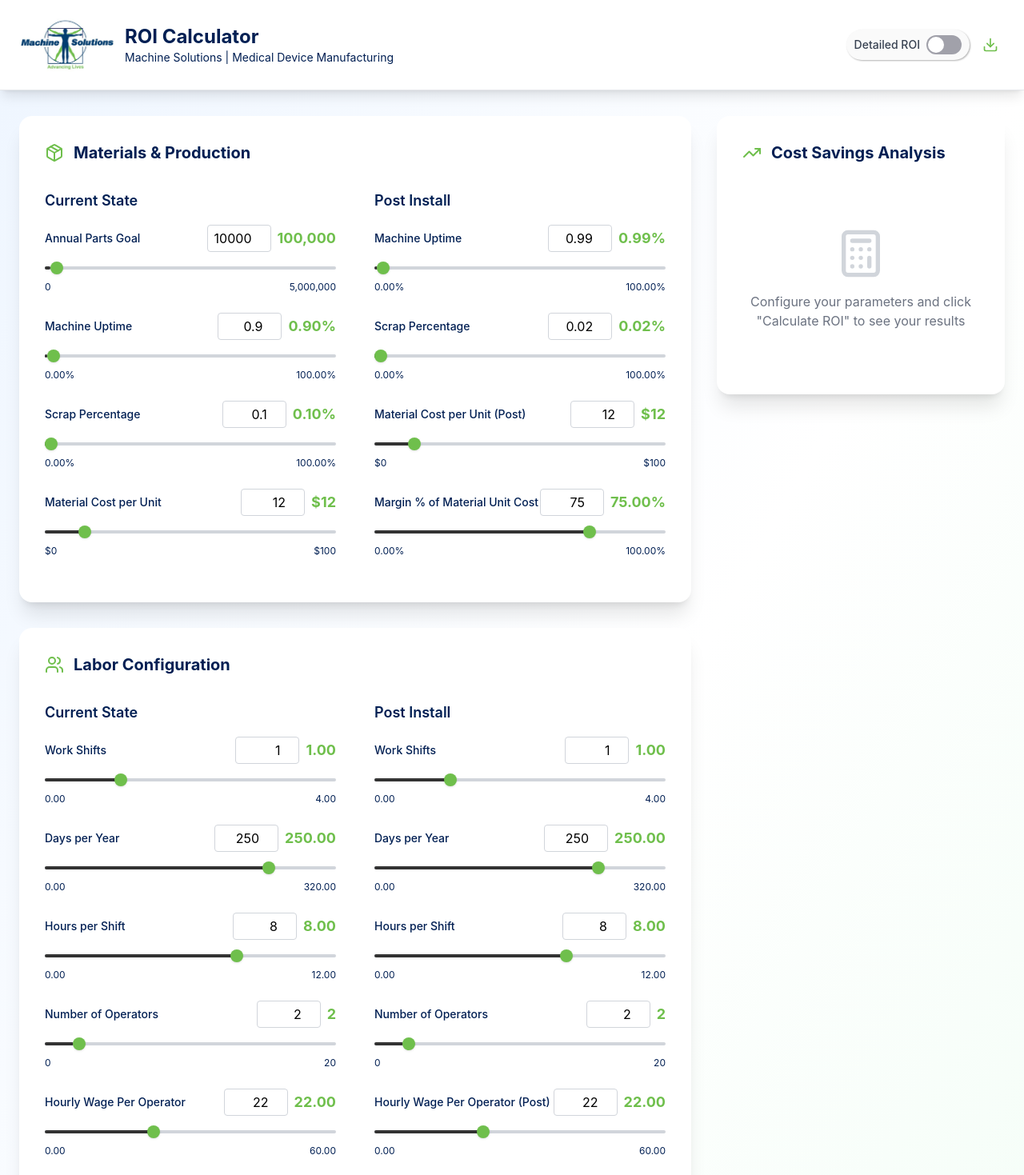
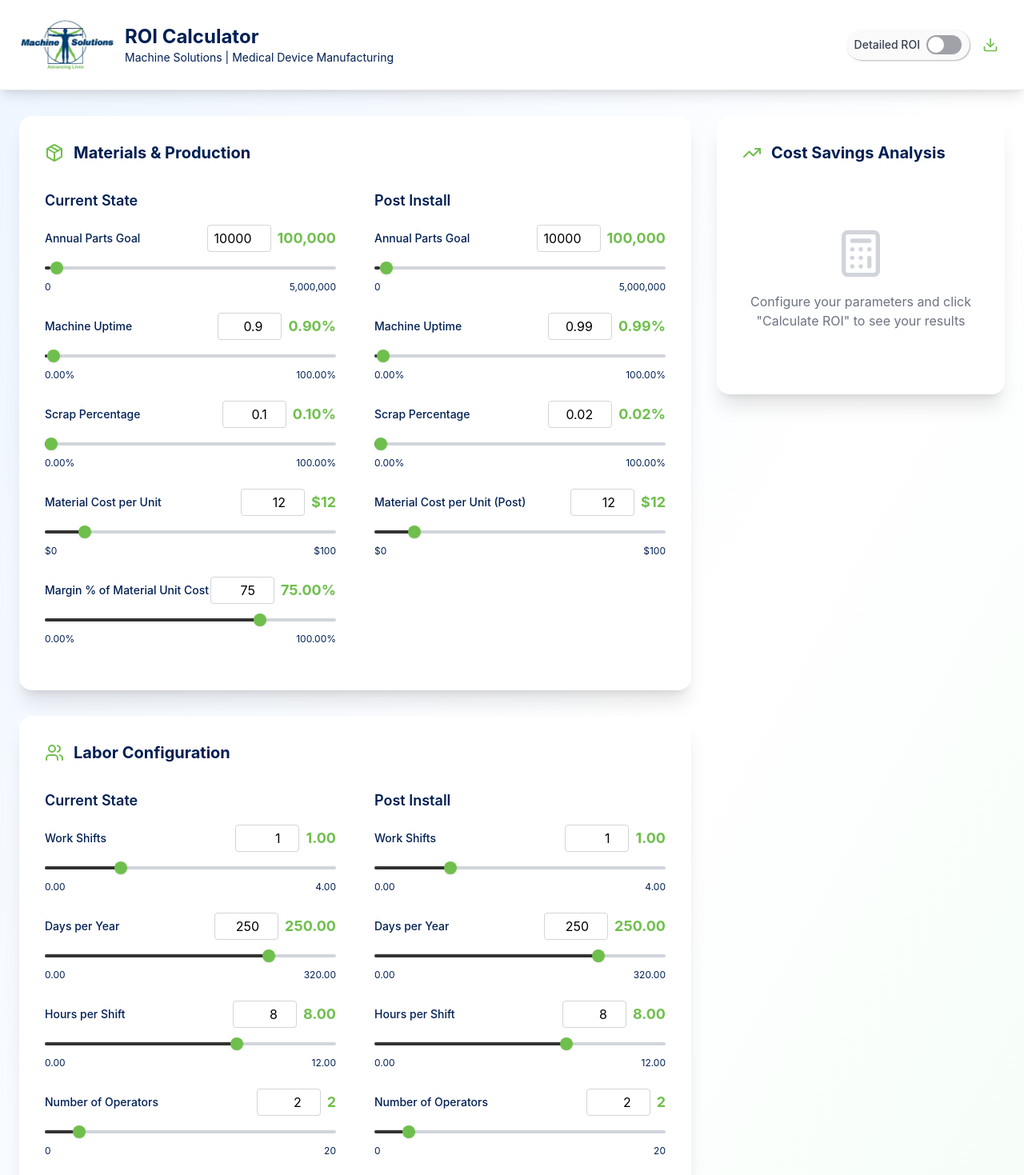
Before and after one commit to gohar2/roi-calculator-version-2, a React (Create React App) app: page / in a window 1280 px wide. Shown: the top 1469 px of the page at 80% size. Built offline with nearby package versions, Linux system fonts and the light colour scheme.

Commit message:
Added Parts Goal Post Field

```diff
--- a/src/Components/InfoPopup.jsx
+++ b/src/Components/InfoPopup.jsx
@@ -184,13 +184,14 @@ const InfoPopup = ({
       ['Machine Uptime', `${formatPercentage(inputs.machineUptimeCurrent || 0)}`],
       ['Scrap Percentage', `${formatPercentage(inputs.scrapPercentageCurrent || 0)}`],
       ['Material Cost per Unit', `${formatCurrency(inputs.materialCostPerUnit || 0)}`],
+      ['Margin % of Material Unit Cost', `${formatPercentage(inputs.marginPercentOfMaterialUnitCost || 0)}`]
     ];
 
     const materialsPostData = [
+      ['Annual Parts Goal', (inputs.annualPartsGoalPost || 0).toLocaleString()],
       ['Machine Uptime', `${formatPercentage(inputs.machineUptimePost || 0)}`],
       ['Scrap Percentage', `${formatPercentage(inputs.scrapPercentagePost || 0)}`],
       ['Material Cost per Unit', `${formatCurrency(inputs.materialCostPerUnitPost || 0)}`],
-      ['Margin % of Material Unit Cost', `${formatPercentage(inputs.marginPercentOfMaterialUnitCost || 0)}`]
     ];
 
     yPosition = drawSection('Materials & Production', materialsCurrentData, materialsPostData, yPosition);
--- a/src/Components/calculator.jsx
+++ b/src/Components/calculator.jsx
@@ -96,6 +96,7 @@ const ROICalculator = ({
 
     // Materials
     annualPartsGoal: 100000,
+    annualPartsGoalPost: 100000,
     machineUptimeCurrent: 0.9,
     machineUptimePost: 0.99,
     scrapPercentageCurrent: 0.1,
@@ -285,7 +286,7 @@ const ROICalculator = ({
       (1 + scrapCurrent) *
       calcInputs.materialCostPerUnit;
     const postMaterialCost =
-      calcInputs.annualPartsGoal *
+      (calcInputs.annualPartsGoalPost || calcInputs.annualPartsGoal) *
       (1 + scrapPost) *
       (calcInputs.materialCostPerUnitPost ?? calcInputs.materialCostPerUnit);
 
@@ -294,7 +295,9 @@ const ROICalculator = ({
       calcInputs.annualPartsGoal * uptimeCurrent * (1 - scrapCurrent)
     );
     const goodUnitsPost = Math.round(
-      calcInputs.annualPartsGoal * uptimePost * (1 - scrapPost)
+      (calcInputs.annualPartsGoalPost || calcInputs.annualPartsGoal) *
+      uptimePost *
+      (1 - scrapPost)
     );
     const deltaGoodUnits = goodUnitsPost - goodUnitsCurrent;
     // Unit-value benefit removed from calculation per request
@@ -530,12 +533,36 @@ const ROICalculator = ({
                     max={100}
                     suffix="$"
                   />
+                  <SliderInput
+                    label="Margin % of Material Unit Cost"
+                    value={inputs.marginPercentOfMaterialUnitCost}
+                    onChange={(value) =>
+                      handleInputChange(
+                        "marginPercentOfMaterialUnitCost",
+                        value
+                      )
+                    }
+                    min={0}
+                    max={100}
+                    suffix="%"
+                    step={0.01}
+                    decimals={2}
+                  />
                 </div>
 
                 <div>
                   <h3 className="text-lg font-semibold text-darkBlue mb-4">
                     Post Install
                   </h3>
+                  <SliderInput
+                    label="Annual Parts Goal"
+                    value={inputs.annualPartsGoalPost}
+                    onChange={(value) =>
+                      handleInputChange("annualPartsGoalPost", value)
+                    }
+                    min={0}
+                    max={5000000}
+                  />
                   <SliderInput
                     label="Machine Uptime"
                     value={inputs.machineUptimePost}
@@ -569,21 +596,6 @@ const ROICalculator = ({
                     min={0}
                     max={100}
                     suffix="$"
-                  />
-                  <SliderInput
-                    label="Margin % of Material Unit Cost"
-                    value={inputs.marginPercentOfMaterialUnitCost}
-                    onChange={(value) =>
-                      handleInputChange(
-                        "marginPercentOfMaterialUnitCost",
-                        value
-                      )
-                    }
-                    min={0}
-                    max={100}
-                    suffix="%"
-                    step={0.01}
-                    decimals={2}
                   />
                 </div>
               </div>
@@ -744,7 +756,7 @@ const ROICalculator = ({
                     max={20}
                   />
                   <SliderInput
-                    label="Hourly Wage Per Operator (Post)"
+                    label="Hourly Wage Per Operator"
                     value={inputs.hourlyWageOperatorPost}
                     onChange={(value) =>
                       handleInputChange("hourlyWageOperatorPost", value)
@@ -789,7 +801,7 @@ const ROICalculator = ({
                     max={5}
                   />
                   <SliderInput
-                    label="Annual Cost per Technician (Post)"
+                    label="Annual Cost per Technician"
                     value={inputs.annualCostPerTechnicianPost}
                     onChange={(value) =>
                       handleInputChange("annualCostPerTechnicianPost", value)
```
